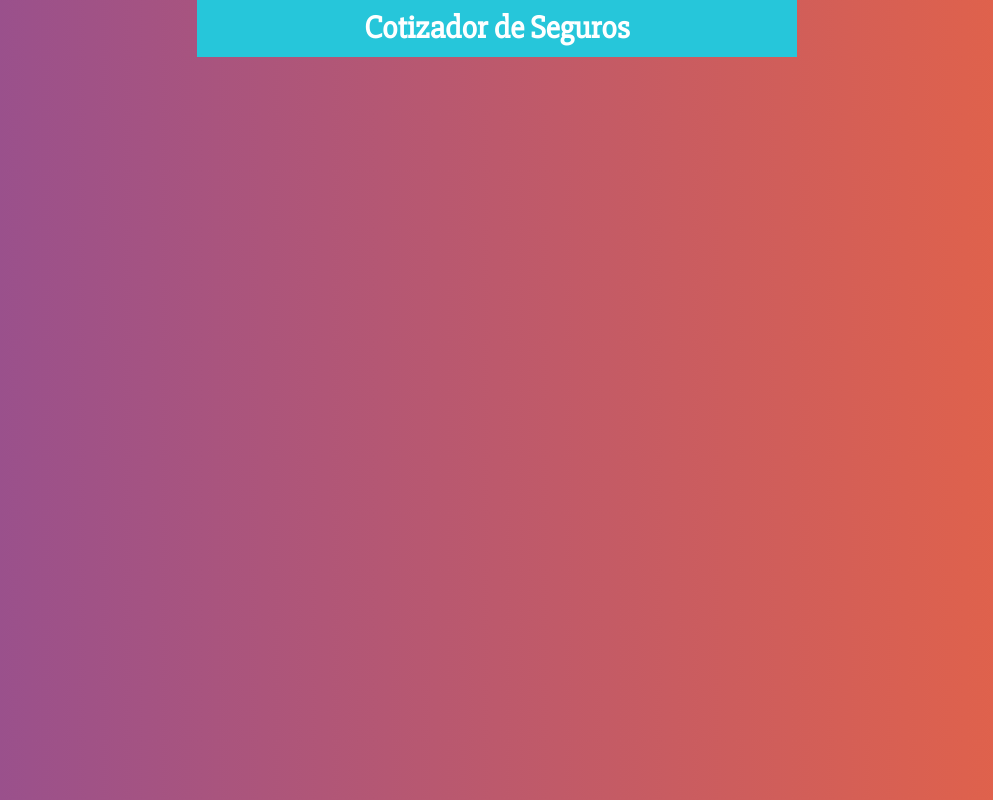
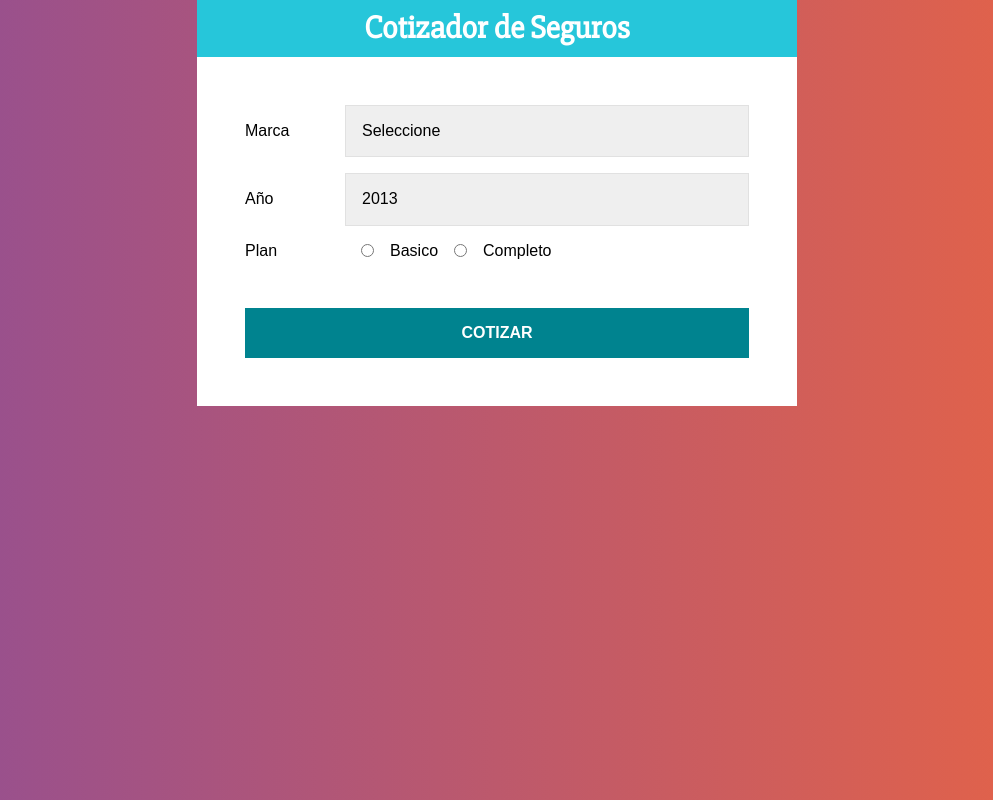
Before and after one commit to PabloMunizMontoya/cotizador-seguros-automovil-React, a React (Create React App) app: page / in a window 1280 px wide. Shown: the whole page, without its empty margins (143-1136 px from the left). Built offline with nearby package versions, Linux system fonts and the light colour scheme.

Commit message:
agregamos styled components al formmulario

```diff
--- a/src/App.js
+++ b/src/App.js
@@ -1,5 +1,6 @@
 import React from 'react'
 import Header from './components/Header';
+import Fromulario from './components/Formulario';
 
 //3.importamos style components
 import styled from '@emotion/styled'
@@ -10,6 +11,11 @@
   margin: 0 auto;
 
 `
+// 4 creamos un contenedor para el formulario
+const ContenedorFormulario = styled.div`
+  background-color: #fff;
+  padding: 3rem;
+`
 
 function App() {
   return (
@@ -18,6 +24,11 @@
       <Header
         titulo = 'Cotizador de Seguros'
       />
+
+      {/* 4.1 agregamos el contenedor creado  */}
+      <ContenedorFormulario>
+        <Fromulario/>
+      </ContenedorFormulario>
     </Contenedor>
   );
 }
--- /dev/null
+++ b/src/components/Formulario.jsx
@@ -0,0 +1,101 @@
+import React from 'react'
+import styled from '@emotion/styled'
+
+//5. creamos los componentes de estilo para los div
+const Campo = styled.div`
+    display: flex;
+    margin-bottom: 1rem;
+    align-items: center;
+`
+//6. creamos componente styled para label
+const Label = styled.label`
+    flex: 0 0 100px;
+`
+
+//7.  creamos el componente styled para select
+const Select = styled.select`
+    display: block;
+    width: 100%;
+    padding: 1rem;
+    border: 1px solid #e1e1e1;
+    -webkit-appearance: none; //esto le saca la apariencia natural al select, para asi poder aplicarle el css.
+`
+
+//8. creamos el styled component para los radios
+const InputRadio = styled.input`
+    margin:0 1rem;
+
+`
+//9. creamos el styled component para los botones
+const Boton = styled.button`
+    background-color: #00838f;
+    font-size: 16px;
+    width: 100%;
+    padding: 1rem;
+    color: #fff;
+    text-transform: uppercase;
+    font-weight: bold;
+    border: none;
+    transition: background-color .3s ease;
+    margin-top: 2rem;
+
+    &:hover {
+        background-color: #26C6DA;
+        cursor: pointer;
+    }
+`
+const Fromulario = () => {
+    return (
+        <form action="">
+            {/* 5.1 cambiamos los div por el componente styled Campo */}
+            <Campo>
+                {/* 6.1 cambiamos label por Label */}
+                <Label> Marca </Label>
+                    {/* 7.1 reemplazamos los select por Select*/}
+                    <Select>
+                        <option value=''> Seleccione </option>
+                        <option value='americano'> Americano </option>
+                        <option value='europeo'> Europeo </option>
+                        <option value='asiatico'>Asiático </option>
+
+                    </Select>
+
+            </Campo>
+            <Campo>
+                <Label> Año </Label>
+                    <Select>
+                        <option value='2013'> 2013 </option>
+                        <option value='2014'> 2014 </option>
+                        <option value='2015'> 2015 </option>
+                        <option value='2016'> 2016 </option>
+                        <option value='2017'> 2017 </option>
+                        <option value='2018'> 2018 </option>
+                        <option value='2019'> 2019 </option>
+                        <option value='2020'> 2020 </option>
+                        <option value='2021'> 2021 </option>
+                        <option value='2022'> 2022 </option>
+                        <option value='2023'> 2023 </option>
+                    </Select>
+            </Campo>
+            <Campo>
+                <Label> Plan </Label>
+                    {/* 8.1 cambiamos el input por el componente styled */}
+                    <InputRadio
+                    type='radio'
+                    name='plan'
+                    value='basico'
+                /> Basico
+
+                <InputRadio
+                    type='radio'
+                    name='plan'
+                    value='completo'
+                /> Completo
+            </Campo>
+            {/* 9.1 Cambiamos los styled components */}
+            <Boton type='Boton'>Cotizar</Boton>
+        </form>
+    );
+}
+
+export default Fromulario;
```
